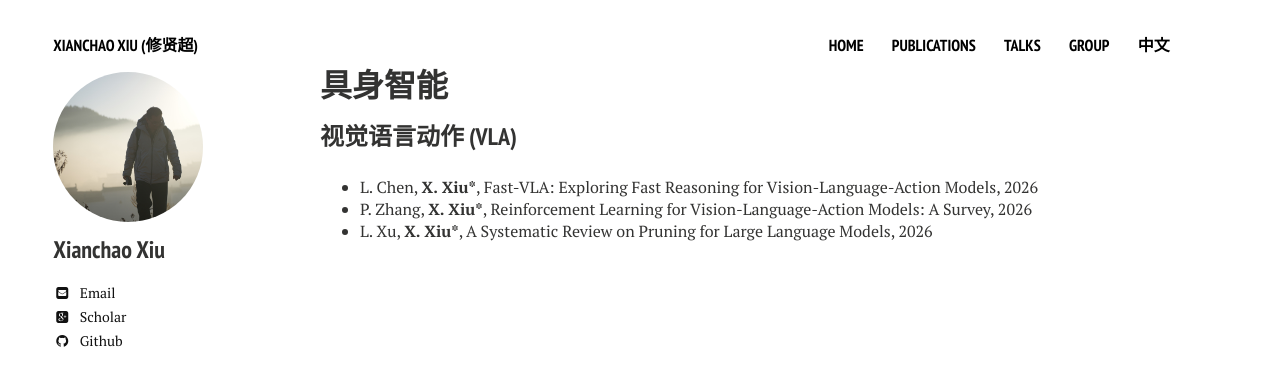
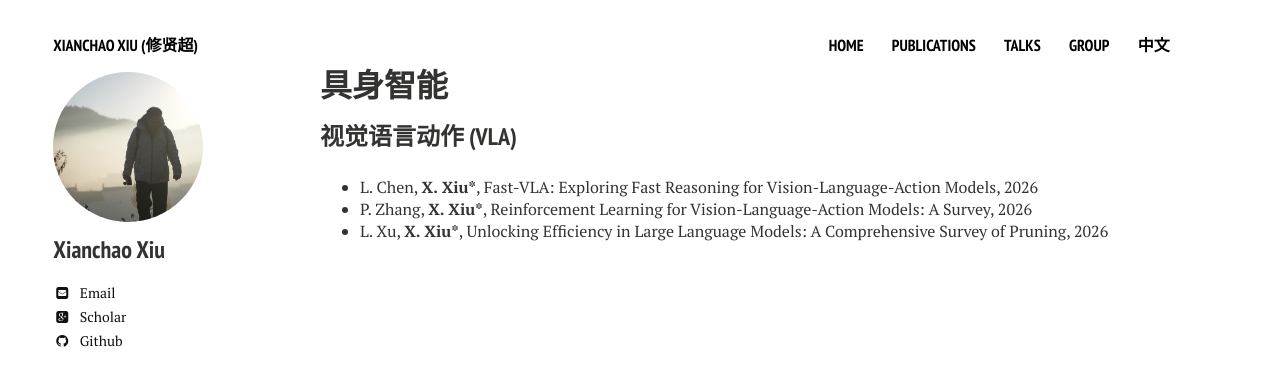
Before and after one commit to xianchaoxiu/xianchaoxiu.github.io, a Jekyll site: the page built from chinese/research/EAI/index.md, in a window 1280 px wide. Shown: the top 386 px of the page. Built offline with Jekyll 4.4.1, drawn with Linux system fonts in a browser that asks for light colours; nearby versions of some CDN libraries.

Commit message:
Update index.md

```diff
--- a/chinese/research/EAI/index.md
+++ b/chinese/research/EAI/index.md
@@ -9,4 +9,4 @@ share: false
 ### 视觉语言动作 (VLA)
 * L. Chen, <b>X. Xiu*</b>, Fast-VLA: Exploring Fast Reasoning for Vision-Language-Action Models, 2026 <br>
 * P. Zhang, <b>X. Xiu*</b>, Reinforcement Learning for Vision-Language-Action Models: A Survey, 2026 <br>
-* L. Xu, <b>X. Xiu*</b>, A Systematic Review on Pruning for Large Language Models, 2026 <br>
+* L. Xu, <b>X. Xiu*</b>, Unlocking Efficiency in Large Language Models: A Comprehensive Survey of Pruning, 2026 <br>
```
